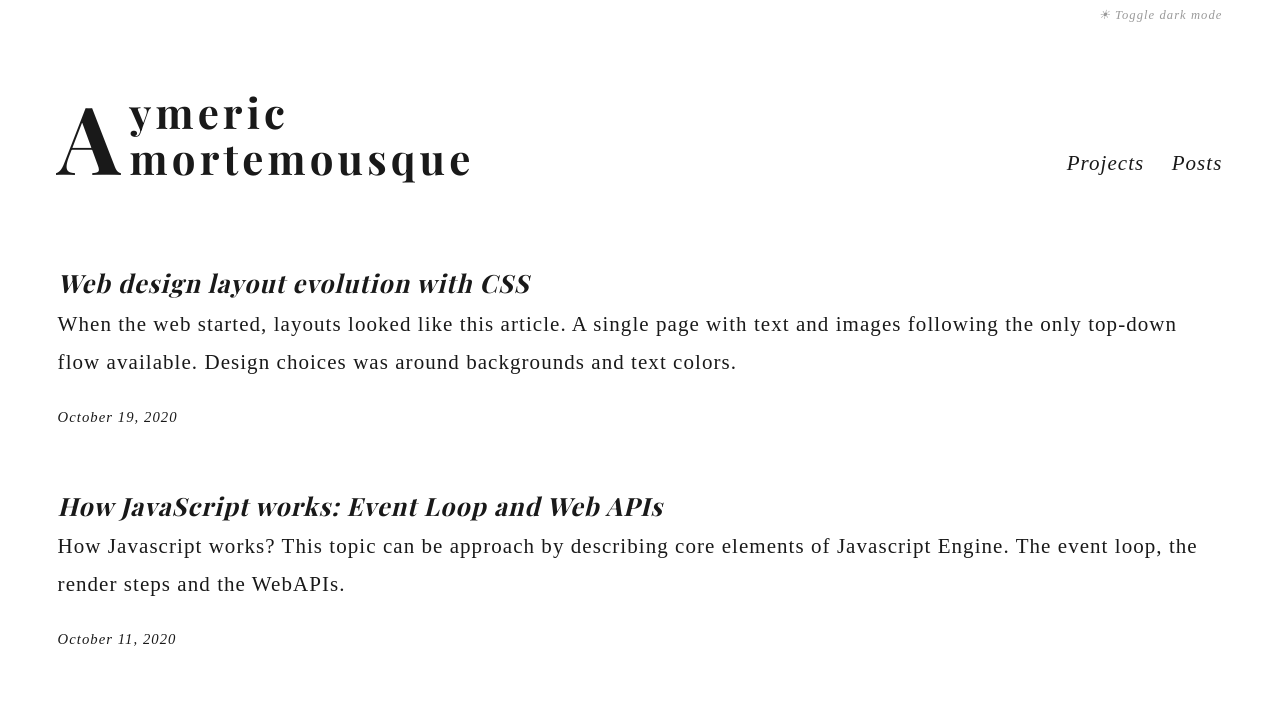
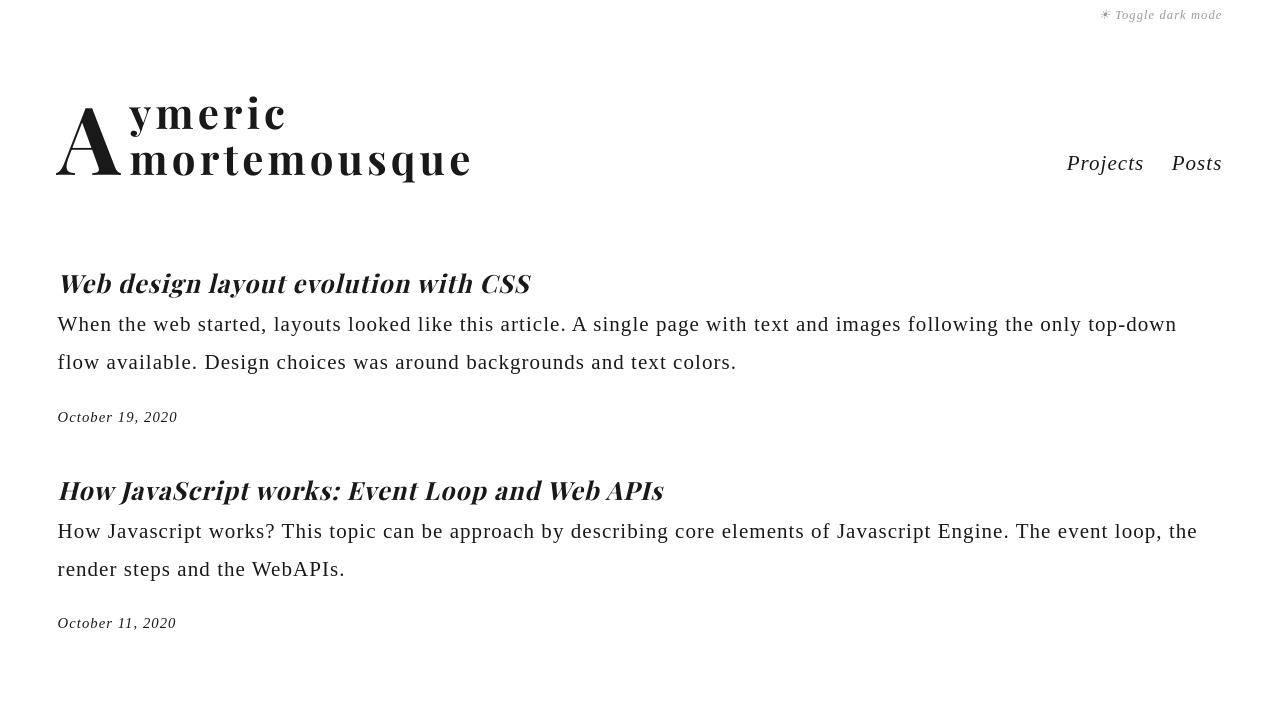
Before and after one commit to amortemousque/portfolio, a PHP site: page /posts.html in a window 1280 px wide. Shown: the top 711 px of the page. Run offline with PHP 8.4, Linux system fonts and the light colour scheme; some web fonts are replaced.

Commit message:
Fix spacing

```diff
--- a/assets/style.css
+++ b/assets/style.css
@@ -21,7 +21,7 @@
   --min-width: 640px;
   --max-width: 1200px;
   --max-width-post: 800px;
-  --padding: clamp(1.2rem, 4.5vw, 3rem);
+  --padding: clamp(1rem, 4.5vw, 3rem);
 
   --radius: 5px;
 }
@@ -296,7 +296,7 @@ dark-mode-toggle::before {
   grid-template-areas: "body image";
   grid-template-columns: 7fr 9fr;
   min-height: 80vh;
-  padding: 4rem 0;
+  padding: 2rem 0;
 }
 .item-body {
   grid-area: body;
@@ -383,7 +383,7 @@ button:hover,
 
 .list {
   display: grid;
-  gap: var(--padding);
+  gap: var(--title-spacing);
   list-style: none;
   margin: 0;
   padding: 0;
```
